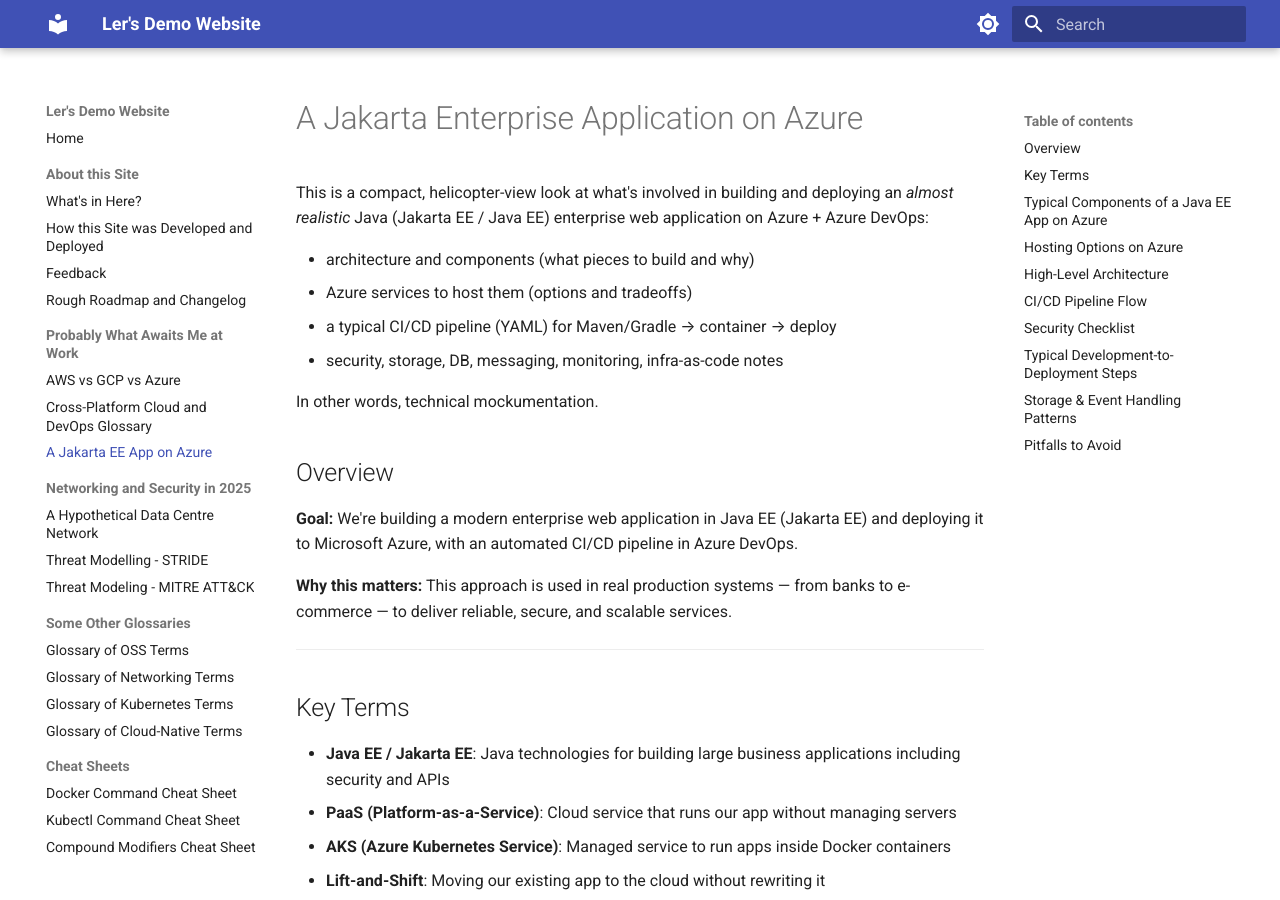
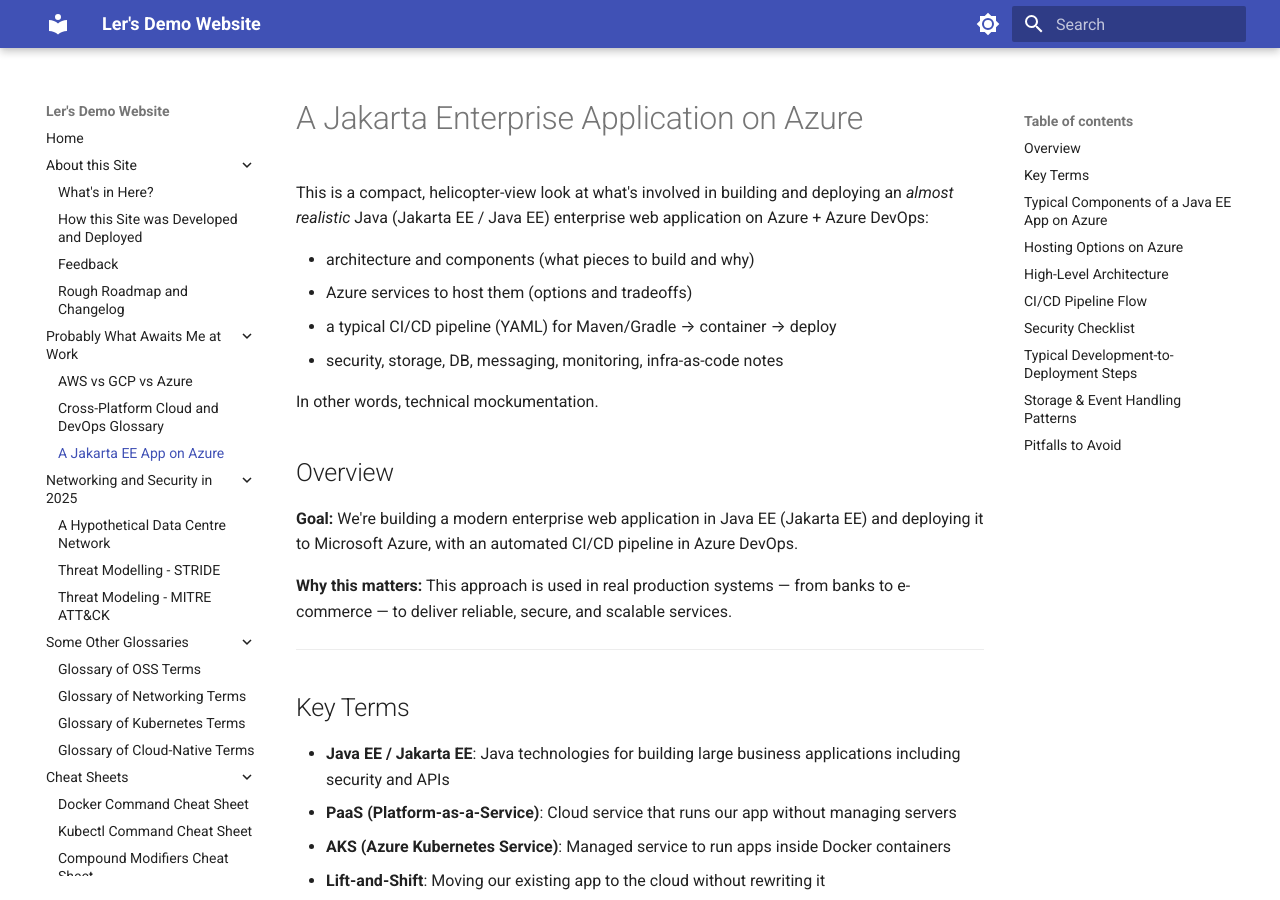
Before and after one commit to cassmastern/lers-sandbox, an MkDocs documentation site: the page built from docs/jakarta-ee-azure.md, in a window 1280 px wide and 900 px high. Built offline with MkDocs 1.6.1 and Material for MkDocs 9.7.7, drawn with Linux system fonts in a browser that asks for light colours.

Commit message:
Navigation and zooming fixed (fix something, break something else

```diff
--- a/docs/js/test.js
+++ /dev/null
@@ -1 +0,0 @@
-console.log("✅ test.js loaded");
--- a/mkdocs.yml
+++ b/mkdocs.yml
@@ -5,9 +5,8 @@ docs_dir: docs
 theme:
   name: material
   features:
-    - navigation.sections
-    - navigation.expand
-    - navigation.top
+    - navigation.expand      # restore proper hierarchy
+    - navigation.top         # keep "back to top" link
     - search.highlight
     - search.suggest
     - search.share
@@ -63,6 +62,7 @@ nav:
       - 'IBM-SanFrancisco — a Technical Memoir': ibm-sanfran.md
       - AI-Augmented Accessibility — a Technical Daydream: ai-accessibility.md
       - From Daydream to Concept Note: ai-accessibility_bus.md
+      - Sandbox: z_taxi.md
 
 extra:
   generator: false
@@ -78,11 +78,13 @@ extra:
       make our documentation better.
 
 markdown_extensions:
-  - tables
-  - attr_list
-  - md_in_html
+  - admonition
   - pymdownx.details
-  - admonition
+  - pymdownx.superfences:
+      custom_fences:
+        - name: mermaid
+          class: mermaid
+          format: !!python/name:mermaid2.fence_mermaid
   - toc:
       permalink: true
 
```
Also changed, not shown: requirements.txt (+5 -3 lines).
